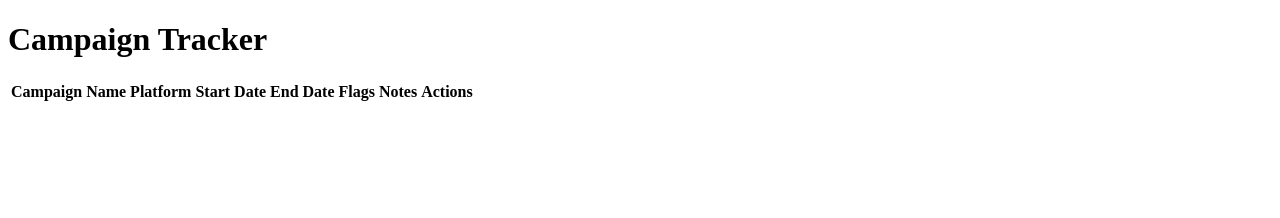
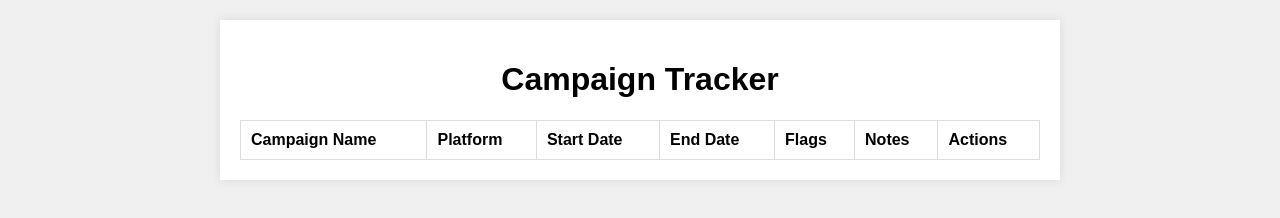
Before and after one commit to WhimsicalCoder/campaign_tracker, a plain HTML site: page index.html in a window 1280 px wide. Drawn offline with Linux system fonts and the light colour scheme.

Commit message:
Update styles.css

```diff
--- a/styles.css
+++ b/styles.css
@@ -1,4 +1,34 @@
+body {
+    font-family: Arial, sans-serif;
+    background-color: #f0f0f0;
+    margin: 0;
+    padding: 20px;
+}
+
+.container {
+    max-width: 800px;
+    margin: auto;
+    background-color: #fff;
+    padding: 20px;
+    box-shadow: 0 0 10px rgba(0, 0, 0, 0.1);
+}
+
+h1 {
+    text-align: center;
+}
+
+table {
+    width: 100%;
+    border-collapse: collapse;
+}
+
+th, td {
+    padding: 10px;
+    border: 1px solid #ddd;
+    text-align: left;
+}
+
 .ending-soon {
-  background-color: red;
-  color: white;
+    background-color: red;
+    color: white;
 }
```
